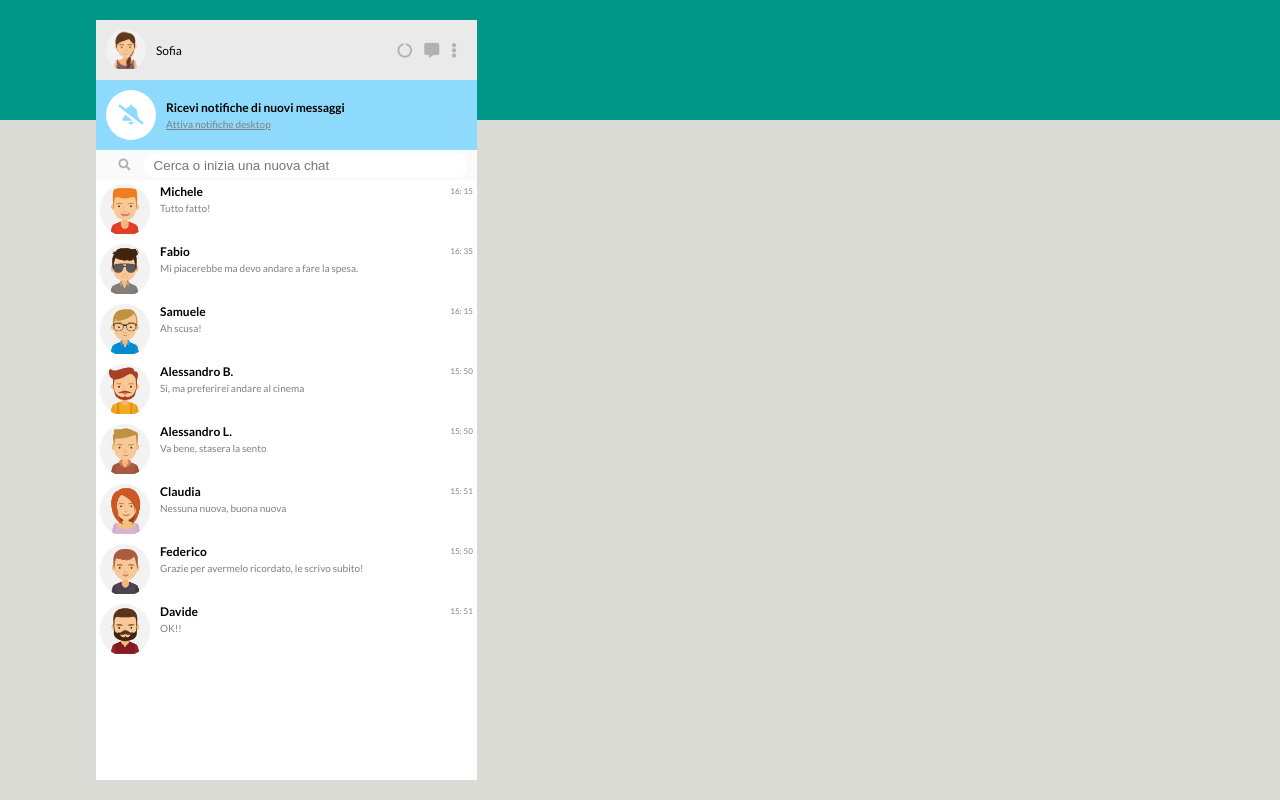
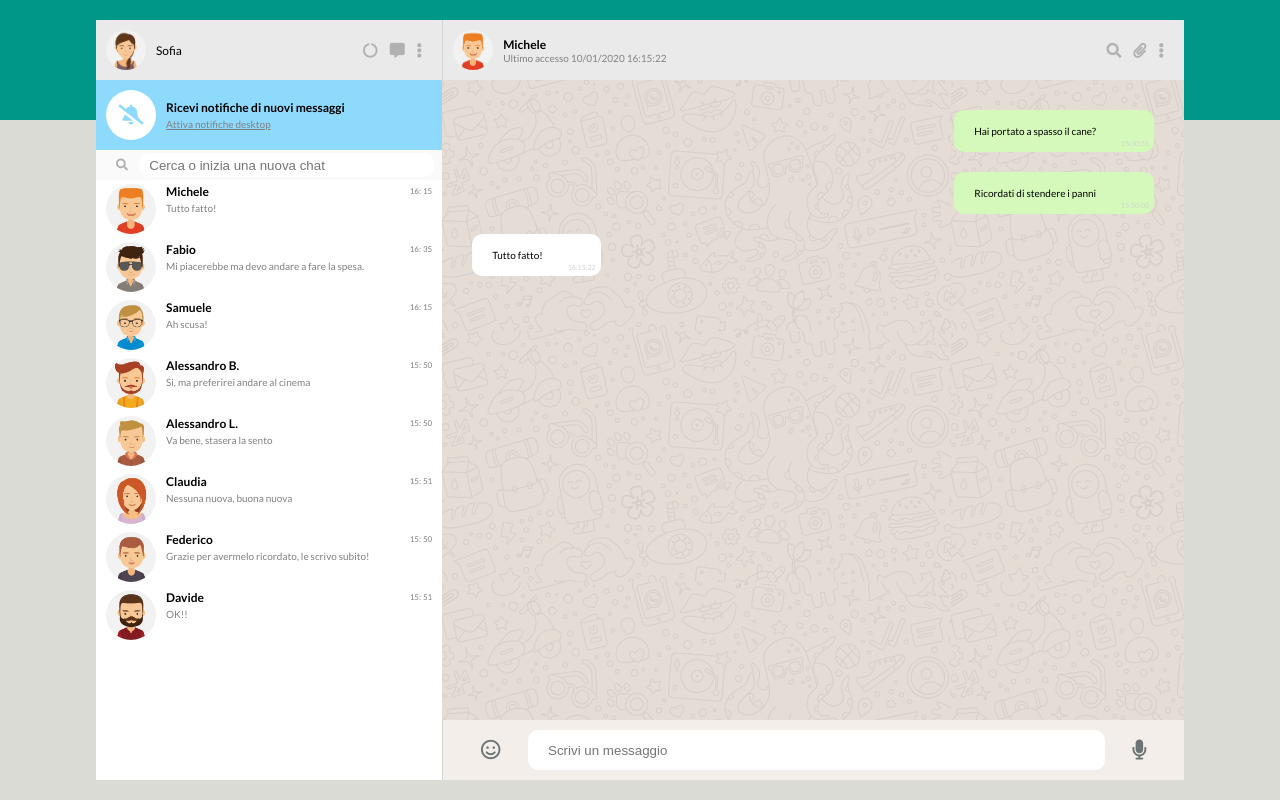
Before and after one commit to SanSciain/vue-boolzapp, a plain HTML site: page index.html in a window 1280 px wide. Drawn offline with nearby package versions, Linux system fonts and the light colour scheme.

Commit message:
Add: all main + semiinteractive main

```diff
--- a/css/style.css
+++ b/css/style.css
@@ -63,9 +63,10 @@ p.name {
     align-items: center;
 }
 
-.user .img-container {
+.img-container {
     border-radius: 50%;
     width: 40px;
+    height: 40px;
     overflow: hidden;
 }
 
@@ -167,22 +168,22 @@ ul {
 li {
     display: flex;
     justify-content: space-between;
-    padding: .4rem;
+    padding: .4rem 1rem;
 }
 
-.contact {
+li .contact {
     display: flex;
 }
 
-.text {
+.name-message {
     margin-left: 1rem;
 }
 
-.text .name{
+.name-message .name{
     font-weight: bold;
 }
 
-.text .last-message{
+.name-message .last-message{
     color: grey;
     margin-top: .3rem;
 }
@@ -193,8 +194,107 @@ li {
     font-size: .8rem;
 }
 
-.img-container {
-    border-radius: 50%;
+.contact .img-container {
     width: 50px;
-    overflow: hidden;
+    height: 50px;
 }
+
+/* Main */
+main {
+    width: 75%;
+    height: 100%;
+}
+
+/* Main Header */
+.main-header {
+    height: 60px;
+    width: 100%;
+    display: flex;
+    justify-content: space-between;
+    align-items: center;
+    background-color: #eaeaea;
+    padding: 0 1rem;
+    border-left: 1px solid lightgray;
+}
+
+.selected-contact {
+    display: flex;
+    justify-content: center;
+    align-items: center;
+}
+
+.name-access {
+    margin-left: 1rem;
+}
+
+.name-access .name {
+    font-weight: bold;
+}
+
+.name-access .last-access {
+    color: grey;
+}
+
+/* Main Main */
+.main-main {
+    background-image: url("../img/mine.jpg");
+    height: calc(100% - 120px);
+    display: flex;
+    flex-direction: column;
+    padding: 2rem;
+}
+
+.text-message {
+    max-width: 60%;
+    width: fit-content;
+    background-color: white;
+    border-radius: 10px;
+    margin: 1rem;
+    display: flex;
+    justify-content: space-between;
+    align-items: center;
+}
+
+.text-message.sent{
+    background-color: #d5f9ba;
+    align-self: flex-end;
+}
+
+.text-message .message{
+    padding: 1.5rem 2rem;
+}
+
+.text-message .date{
+    align-self: flex-end;
+    font-size: .7rem;
+    color:lightgray;
+    padding: 0.5rem;
+}
+
+
+
+
+/* Main Footer */
+.main-footer {
+    height: 60px;
+    width: 100%;
+    display: flex;
+    justify-content: space-evenly;
+    align-items: center;
+    background-color: #f3eeea;
+    padding: 0 1rem;
+    border-left: 1px solid lightgray;
+}
+
+.main-footer i {
+    color: #6b7376;
+    font-size: 2rem;
+}
+
+.main-footer input {
+    height: 55%;
+    width: 80%;
+    border: none;
+    border-radius: 10px;
+    padding: 2rem;
+}
--- a/index.html
+++ b/index.html
@@ -23,17 +23,20 @@
 
                     <!-- Sidebar Header-->
                     <div class="sidebar-header">
+
                         <div class="user">
                             <div class="img-container">
                                 <img src="img/avatar_io.jpg" alt="profile pic">
                             </div>
                             <p class="name">Sofia</p>
                         </div>
+
                         <div class="icons">
                             <i class="fas fa-circle-notch"></i>
                             <i class="fas fa-comment-alt"></i>
                             <i class="fas fa-ellipsis-v"></i>
                         </div>
+
                     </div>
                     <!-- /Sidebar Header-->
 
@@ -63,7 +66,7 @@
                                     <div class="img-container">
                                         <img :src="'img/avatar'+item.avatar+'.jpg'" :alt="item.name + ' pfp'">
                                     </div>
-                                    <div class="text">
+                                    <div class="name-message">
                                         <p class="name">{{item.name}}</p>
                                         <p class="last-message">
                                             {{item.messages[item.messages.length - 1].message}}
@@ -86,6 +89,45 @@
                 <!-- Main -->
                 <main>
 
+                    <!-- Main Header -->
+                    <div class="main-header">
+
+                        <div class="selected-contact">
+                            <div class="img-container">
+                                <img :src="'img/avatar'+contacts[current].avatar+'.jpg'" :alt="contacts[current].name +' pfp'">
+                            </div>
+                            <div class="name-access">
+                                <p class="name">{{contacts[current].name}}</p>
+                                <p class="last-access">Ultimo accesso {{contacts[current].messages[contacts[current].messages.length-1].date}}</p>
+                            </div>
+                        </div>
+
+                        <div class="icons">
+                            <i class="fas fa-search"></i>
+                            <i class="fas fa-paperclip"></i>
+                            <i class="fas fa-ellipsis-v"></i>
+                        </div>
+
+                    </div>
+                    <!-- /Main Header -->
+
+                    <!-- Main Main -->
+                    <div class="main-main">
+                        <div v-for="message in contacts[current].messages" class="text-message" :class="{sent : message.status === 'sent'}">
+                            <p class="message">{{message.message}}</p>
+                            <p class="date">{{message.date.split(" ")[1]}}</p>
+                        </div>
+                    </div>
+                    <!-- /Main Main -->
+
+                    <!-- Main Footer -->
+                    <div class="main-footer">
+                        <i class="far fa-smile"></i>
+                        <input type="text" placeholder="Scrivi un messaggio">
+                        <i class="fas fa-microphone"></i>
+                    </div>
+                    <!-- /Main Footer -->
+
                 </main>
                 <!-- /Main -->
 
--- a/js/data.js
+++ b/js/data.js
@@ -165,5 +165,6 @@ const app = new Vue({
                 ],
             }
         ],
+        current: 0,
     }
 })
```
